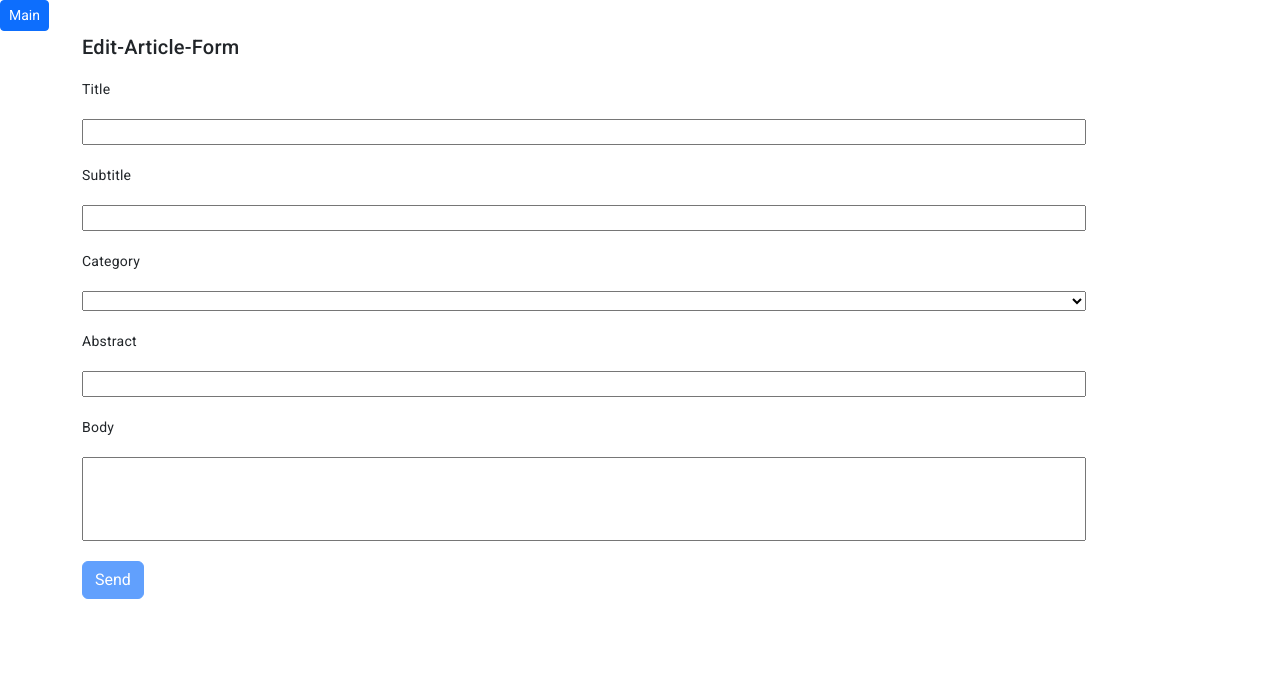
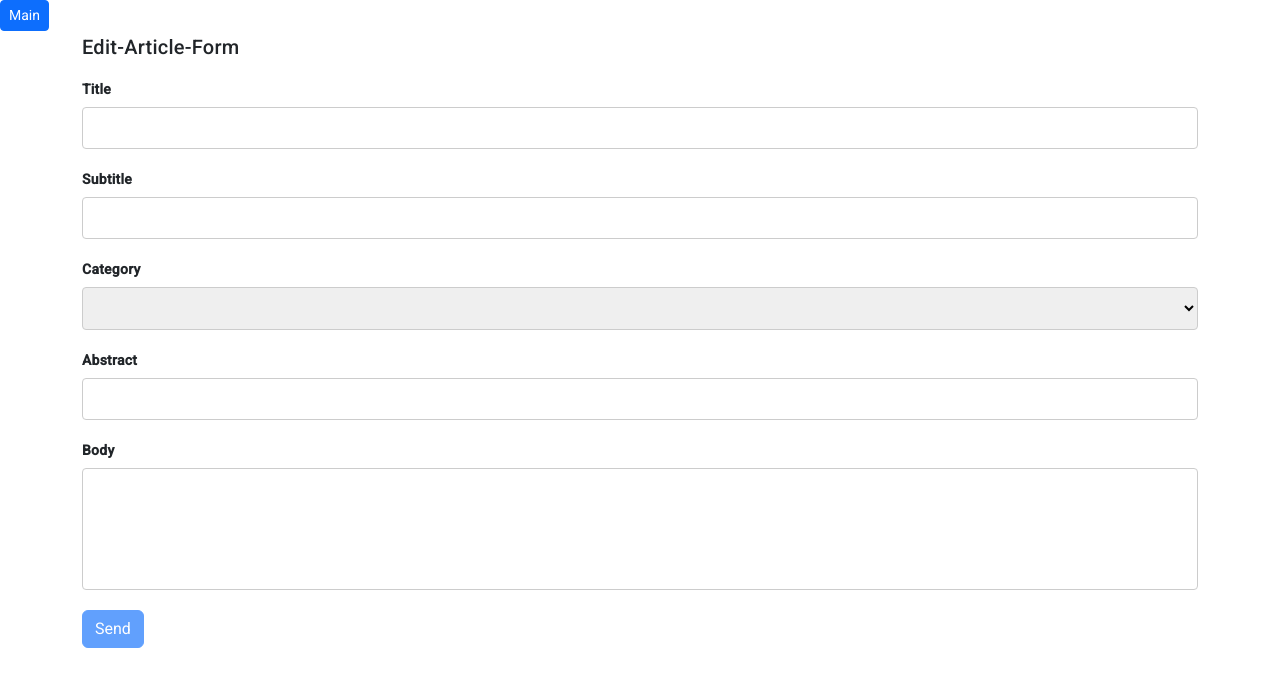
Before and after one commit to MR-KARPIN/PUI-WebNews, an Angular app in the folder web-news/: page /edit/1 in a window 1280 px wide. Shown: the top 686 px of the page. Built offline with nearby package versions, Linux system fonts and the light colour scheme; no server answers.

Commit message:
Perfected the two forms
B)

```diff
--- a/web-news/src/app/article-creation-form/article-creation-form.component.css
+++ b/web-news/src/app/article-creation-form/article-creation-form.component.css
@@ -1,3 +1,39 @@
 .red-bg {
 	background-color: red;
+	width: 90%;
 }
+
+.body-form {
+  width: 100%;
+  padding: 50px;
+  border: 1px solid #ccc;
+  border-radius: 4px;
+  font-size: 16px;
+}
+
+.all-forms{
+  width: 100%;
+  padding: 10px;
+  border: 1px solid #ccc;
+  border-radius: 4px;
+  font-size: 16px;
+/*  width: 90%;*/
+}
+
+.form-button {
+  display: inline-block;
+  padding: 10px 20px;
+  background-color: black;
+  color: #fff;
+  border: none;
+  font-weight: bold;
+  border-radius: 4px;
+  font-size: 16px;
+  cursor: pointer;
+}
+
+.form-group label {
+  display: block;
+  font-weight: bold;
+  margin-bottom: 8px;
+}
--- a/web-news/src/app/article-creation-form/article-creation-form.component.html
+++ b/web-news/src/app/article-creation-form/article-creation-form.component.html
@@ -4,23 +4,24 @@
   <form #addForm="ngForm">
 	    <div class="form-group">
 	      <label for="addTitle">Title</label>
-	      <input type="text" id="addTitle" name="addTitle" #addTitle="ngModel"
+
+	      <input type="text" id="addTitle" name="addTitle" #addTitle="ngModel"  class="all-forms"
 	      			 [(ngModel)]="article.title"
 	      			 required [ngClass]="addTitle.touched ? (addTitle.valid && !addTitle['pristine'] ? '' : 'red-bg') : ''">
 	      <br><br>
-	      <!-- <p *ngIf="!addTitle.valid && !addTitle['pristine']" class="red-font"> "From:" needs to be a mail!</p> -->
 	    </div>
 
 	    <div class="form-group">
 	      <label for="addSubtitle">Subtitle</label>
-	      <input type="text" id="addSubtitle" name="addSubtitle" #addSubtitle="ngModel" [(ngModel)]="article.subtitle" >
+
+	      <input type="text" id="addSubtitle" name="addSubtitle" #addSubtitle="ngModel" [(ngModel)]="article.subtitle" class="all-forms">
 	      <br><br>
-	      <!-- <p *ngIf="!addSubtitle.valid && !addSubtitle['pristine']" class="red-font"> "From:" needs to be a mail!</p> -->
 	    </div>
 
 	    <div class="form-group">
 	      <label for="addCategory">Category</label>
-		  <select [(ngModel)]="article.category">
+
+		  <select [(ngModel)]="article.category" name="addCategory" class="all-forms">
 			  <option value="National">National</option>
 			  <option value="Economy">Economy</option>
 			  <option value="Sports">Sports</option>
@@ -28,27 +29,28 @@
 		  </select>
 
 	      <br><br>
-	      <!-- <p *ngIf="!addCategory.valid && !addCategory['pristine']" class="red-font"> "From:" needs to be a mail!</p> -->
 	    </div>
-
 
 	    <div class="form-group">
 	      <label for="addAbstract">Abstract</label>
-	      <input type="text" id="Abstract" name="Abstract" #addAbstract="ngModel"
+
+	      <input type="text" id="Abstract" name="Abstract" #addAbstract="ngModel"  class="all-forms"
 	      			 [(ngModel)]="article.abstract"
 	      			 required [ngClass]="addAbstract.touched ? (addAbstract.valid && !addAbstract['pristine'] ? '' : 'red-bg') : ''">
-	      <br><br>
-	      <!-- <p *ngIf="!Abstract.valid && !Abstract['pristine']" class="red-font"> "From:" needs to be a mail!</p> -->
+	    <br><br>
 	    </div>
 
 	    <div class="form-group">
 	      <label for="addBody">Body</label>
-	      <input type="text" id="addBody" name="addBody" #addBody="ngModel" [(ngModel)]="article.body">
+
+	      <input type="text" id="addBody" name="addBody" #addBody="ngModel" [(ngModel)]="article.body" class="body-form">
 	      <br><br>
 	      <!-- <p *ngIf="!addTitle.valid && !addTitle['pristine']" class="red-font"> "From:" needs to be a mail!</p> -->
 	    </div>
 
-	    <button type="submit" class="btn btn-primary" (click)="addArticle()" [disabled]="addForm.invalid">Send</button>
+	    <div *ngIf="submitDone" class="alert alert-success">Change Done!</div>
+
+	    <button type="submit" class="form-button" (click)="addArticle()" [disabled]="addForm.invalid">Send</button>
 
     <!-- <button type="submit" class="btn btn-primary" (click)="sendEmail()" [disabled]="addForm.invalid">Send</button>
     <br>
--- a/web-news/src/app/article-creation-form/article-creation-form.component.ts
+++ b/web-news/src/app/article-creation-form/article-creation-form.component.ts
@@ -15,11 +15,12 @@ export class ArticleCreationFormComponent {
     abstract: '',
     body: ''
   };
-
+  submitDone: boolean = false;
   constructor(private newsService : NewsService) {}
 
   addArticle(){
-    this.newsService.createArticle(this.article);
+    this.submitDone = true;
+    console.log(this.newsService.createArticle(this.article));
   }
 
 
--- a/web-news/src/app/article-edit-form/article-edit-form.component.css
+++ b/web-news/src/app/article-edit-form/article-edit-form.component.css
@@ -1,8 +1,39 @@
+.red-bg {
+  background-color: red;
+  width: 90%;
+}
+
 .body-form {
-  width: 90%;
-  padding: 30px;
+  width: 100%;
+  padding: 50px;
+  border: 1px solid #ccc;
+  border-radius: 4px;
+  font-size: 16px;
 }
 
 .all-forms{
-  width: 90%;
+  width: 100%;
+  padding: 10px;
+  border: 1px solid #ccc;
+  border-radius: 4px;
+  font-size: 16px;
+/*  width: 90%;*/
 }
+
+.form-button {
+  display: inline-block;
+  padding: 10px 20px;
+  background-color: black;
+  color: #fff;
+  border: none;
+  font-weight: bold;
+  border-radius: 4px;
+  font-size: 16px;
+  cursor: pointer;
+}
+
+.form-group label {
+  display: block;
+  font-weight: bold;
+  margin-bottom: 8px;
+}
--- a/web-news/src/app/article-edit-form/article-edit-form.component.html
+++ b/web-news/src/app/article-edit-form/article-edit-form.component.html
@@ -4,7 +4,7 @@
   <form #editForm="ngForm">
 	    <div class="form-group">
 	      <label for="editTitle">Title</label>
-	      <br><br>
+
 	      <input type="text" id="editTitle" name="editTitle" #editTitle="ngModel"  class="all-forms"
 	      			 [(ngModel)]="article.title"
 	      			 required [ngClass]="editTitle.touched ? (editTitle.valid && !editTitle['pristine'] ? '' : 'red-bg') : ''">
@@ -13,7 +13,6 @@
 
 	    <div class="form-group">
 	      <label for="editSubtitle">Subtitle</label>
-	      <br><br>
 	      <input type="text" id="editSubtitle" name="editSubtitle" #editSubtitle="ngModel" [(ngModel)]="article.subtitle"
 	      class="all-forms">
 	      <br><br>
@@ -21,8 +20,7 @@
 
 	    <div class="form-group">
 	      <label for="editCategory">Category</label>
-	      <br><br>
-		  <select [(ngModel)]="article.category" class="all-forms" name="editCategory">
+	      <select [(ngModel)]="article.category" class="all-forms" name="editCategory">
 			  <option value="National">National</option>
 			  <option value="Economy">Economy</option>
 			  <option value="Sports">Sports</option>
@@ -34,7 +32,6 @@
 
 	    <div class="form-group">
 	      <label for="editAbstract">Abstract</label>
-	      <br><br>
 	      <input type="text" id="editAbstract" name="editAbstract" #editAbstract="ngModel" class="all-forms"
 	      			 [(ngModel)]="article.abstract"
 	      			 required [ngClass]="editAbstract.touched ? (editAbstract.valid && !editAbstract['pristine'] ? '' : 'red-bg') : ''">
@@ -43,12 +40,12 @@
 
 	    <div class="form-group">
 	      <label for="editBody">Body</label>
-	      <br><br>
 	      <input type="text" class="body-form" id="editBody"
 	      name="editBody" #editBody="ngModel" [(ngModel)]="article.body">
 	      <br><br>
 	      <!-- <p *ngIf="!editTitle.valid && !editTitle['pristine']" class="red-font"> "From:" needs to be a mail!</p> -->
 	    </div>
+	    <div *ngIf="submitDone" class="alert alert-success">Change Done!</div>
 
 	    <button type="submit" class="btn btn-primary" (click)="editArticle()" [disabled]="editForm.invalid">Send</button>
 
--- a/web-news/src/app/article-edit-form/article-edit-form.component.ts
+++ b/web-news/src/app/article-edit-form/article-edit-form.component.ts
@@ -28,7 +28,9 @@ export class ArticleEditFormComponent implements OnInit {
     this.newsService.getArticle(Number(this.route.snapshot.paramMap.get("id"))).subscribe(
       (article:Article) =>{
         if(article){
+          console.log(article);
           this.article = article;
+          console.log(this.article);
         }
         else{
           this.article = {
@@ -50,8 +52,19 @@ export class ArticleEditFormComponent implements OnInit {
   }
 
   ngOnInit(): void {}
-
+  a2: Article = {
+    id:0,
+    title:"",
+    subtitle:"",
+    category:"",
+    abstract:"",
+    body:"",
+    picture:""
+  };
+  submitDone: boolean = false;
   editArticle(){
+    this.submitDone = true;
+    console.log(this.article);
     this.newsService.updateArticle(this.article);
   }
 
--- a/web-news/src/app/services/news/news.service.ts
+++ b/web-news/src/app/services/news/news.service.ts
@@ -86,6 +86,7 @@ export class NewsService {
 
   updateArticle(article: Article): Observable<Article> {
     console.log('Updating article id=' + article.id);
+    console.log(article);
     return this.http.post<Article>(this.articleUrl, article, this.httpOptions);
   }
 
```
